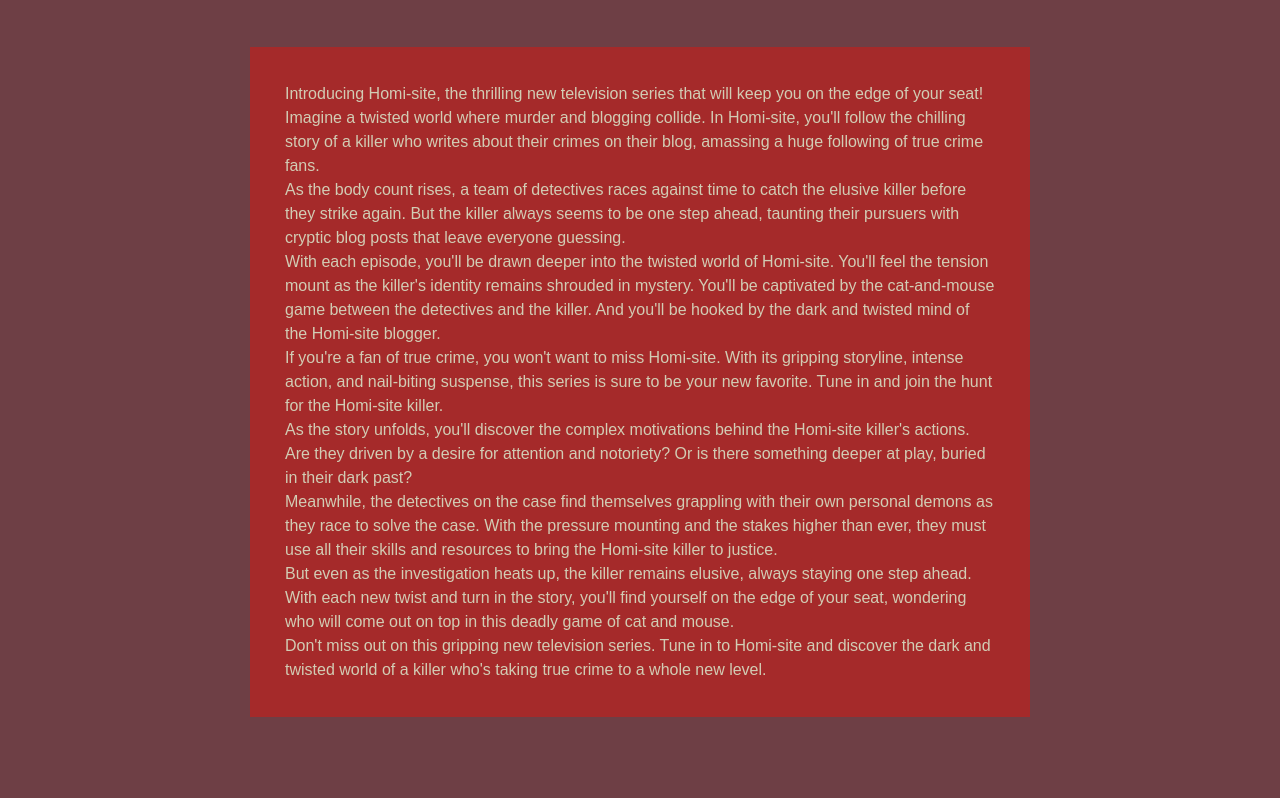
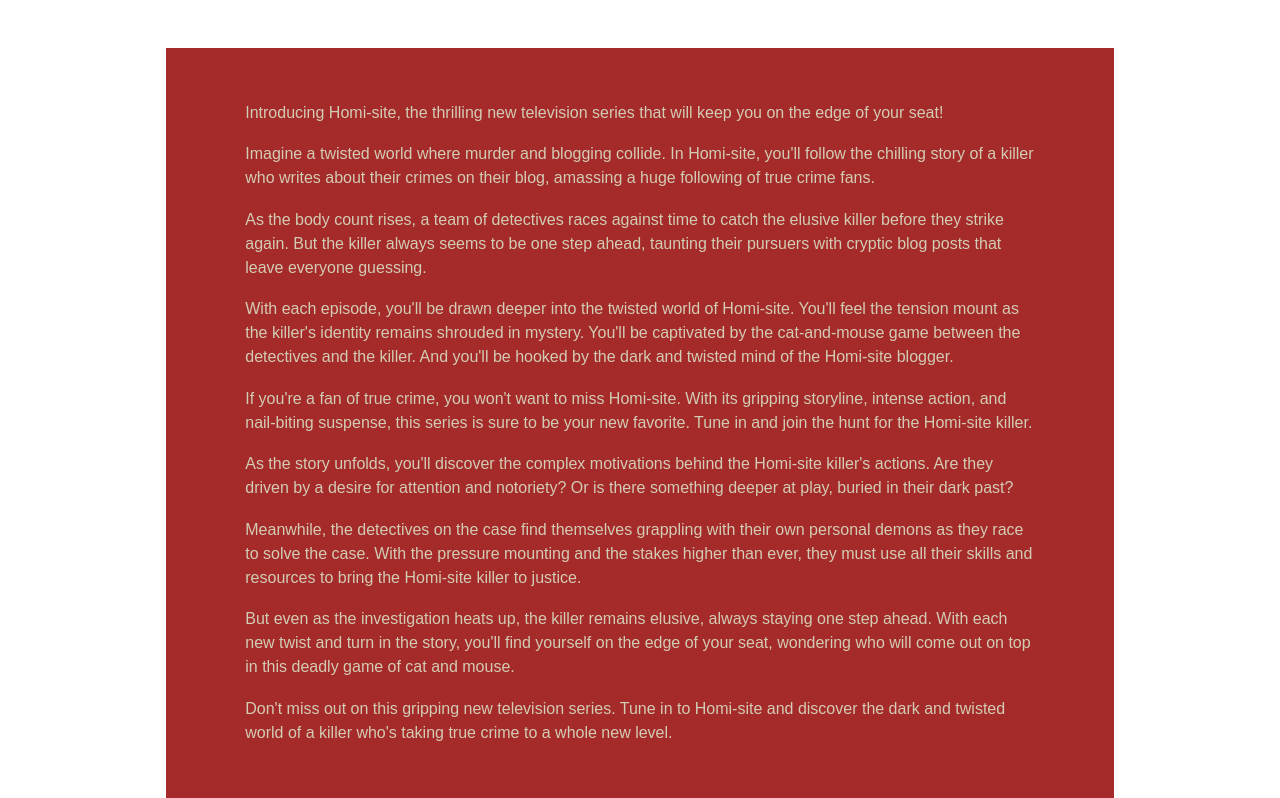
Before and after one commit to imd1005-web-development-winter-2023/assignment-02-NurpoHB, a plain HTML site: page index.html in a window 1280 px wide. Shown: the part 98-896 px from the top of the page. Before the commit the page ends 815 px from the top, so only its background shows below. Drawn offline with Linux system fonts and the light colour scheme.

Commit message:
added more images and made page more dynamic

```diff
--- a/style.css
+++ b/style.css
@@ -13,16 +13,24 @@ h1 {
 
 body {
   font-family: Arial, Helvetica, sans-serif;
-  background-color: #6E3F45;
+  background-image: ;
 }
 
 ul {
   list-style-type: none;
   padding: 35px;
-  margin: 50px 250px;
+  margin: 4% 13%;
   background-color: black;
   color: #D2CCB4;
   text-align: left;
 
   background-color: #a52a2a;
 }
+
+h3 {
+  text-align: center;
+}
+
+li{
+  margin: 2% 5%;
+}
```
